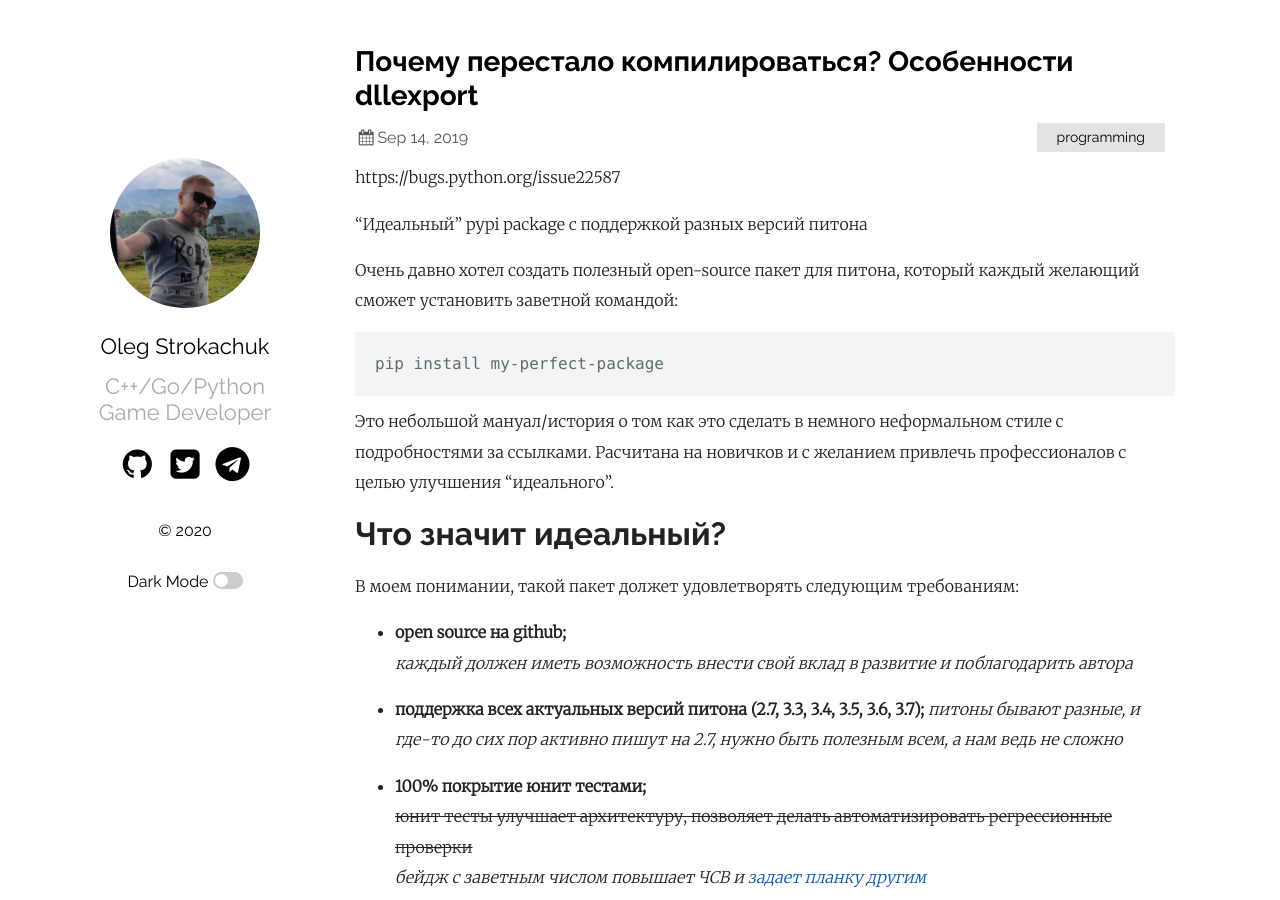
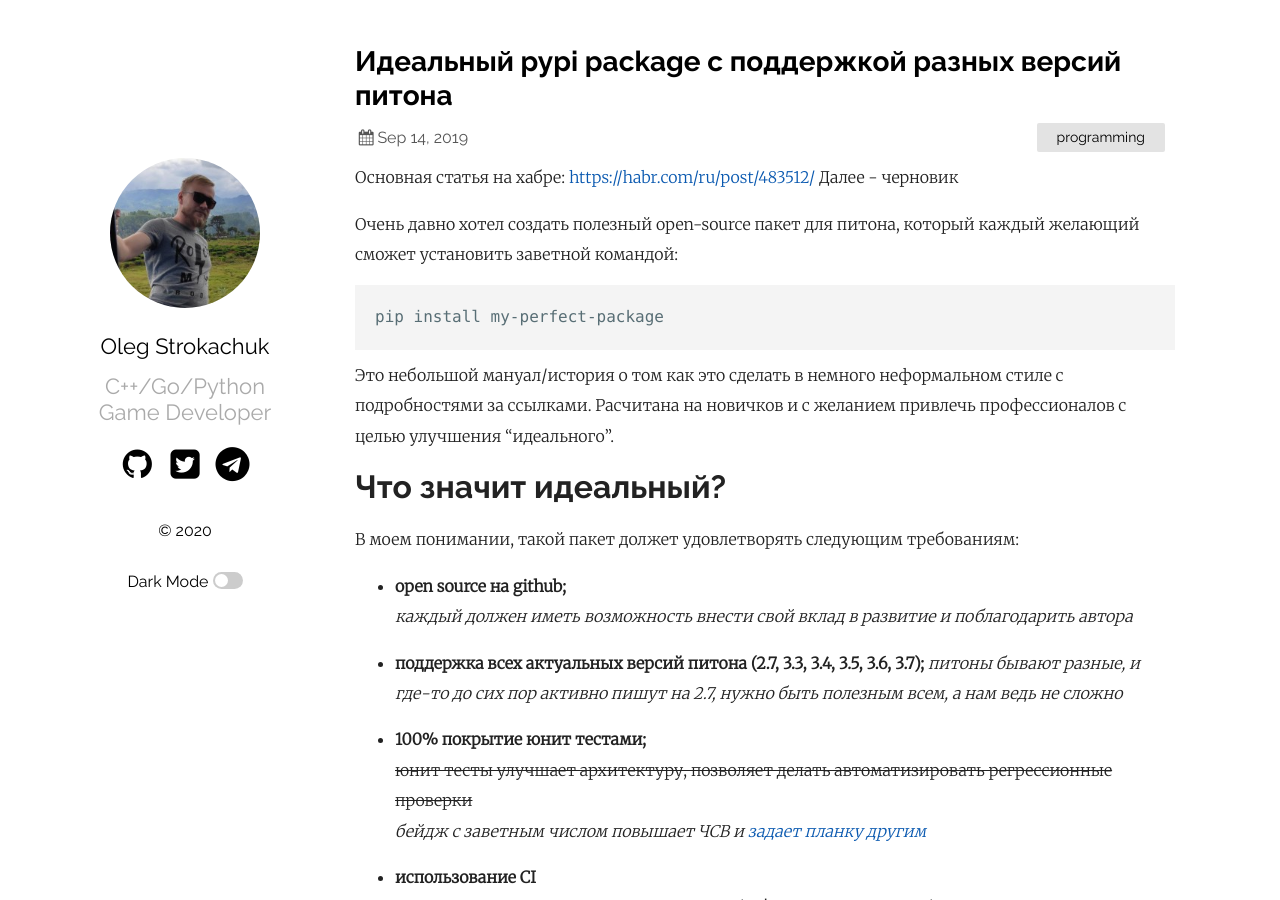
Before and after one commit to samarsault/plainwhite-jekyll, a Jekyll site: the page built from _posts/2019-09-14-python-best-project.md, in a window 1280 px wide and 900 px high. Built offline with Jekyll 4.4.1, drawn with Linux system fonts in a browser that asks for light colours; comment, search, counter and statistics services are not loaded.

````diff
--- a/_posts/2019-09-14-python-best-project.md
+++ b/_posts/2019-09-14-python-best-project.md
@@ -1,14 +1,13 @@
 ---
 layout: post
-title: Почему перестало компилироваться? Особенности dllexport
+title: Идеальный pypi package с поддержкой разных версий питона
 categories: [programming]
 tags: [C++, visual studio, dll]
 comments: true
 ---
 
-https://bugs.python.org/issue22587
-
-"Идеальный" pypi package с поддержкой разных версий питона
+Основная статья на хабре: [https://habr.com/ru/post/483512/](Разработка идеального pypi пакета с поддержкой разных версий python)
+Далее - черновик
 
 Очень давно хотел создать полезный open-source пакет для питона, который каждый желающий сможет установить заветной командой:
 ```
````
Also changed, not shown: _posts/2020-10-28-patch-music-nostalgia.md (added, +52 -0 lines), assets/images/ea-patch/ea-patch-error.png (added), assets/images/ea-patch/ea-patch.png (added).
